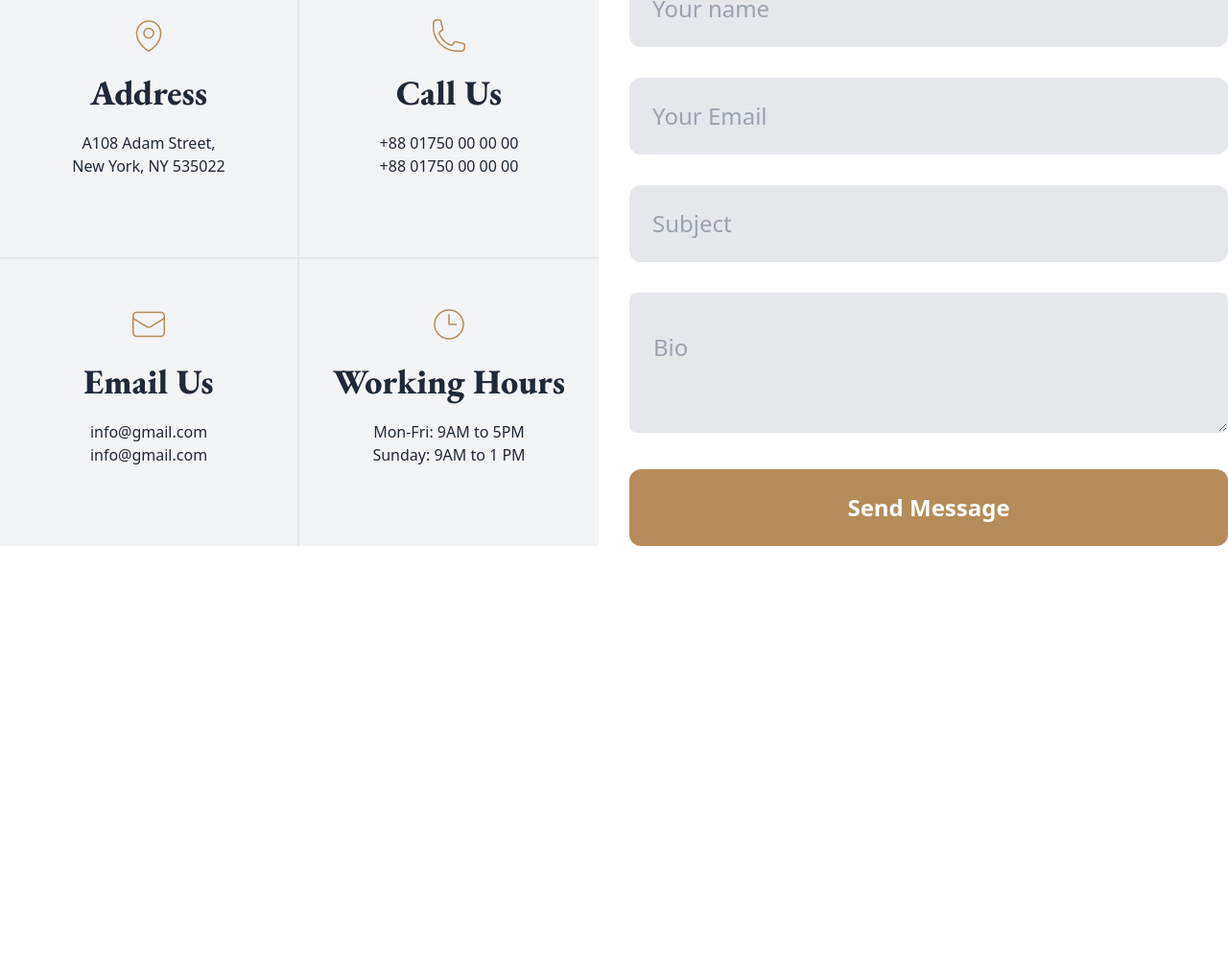
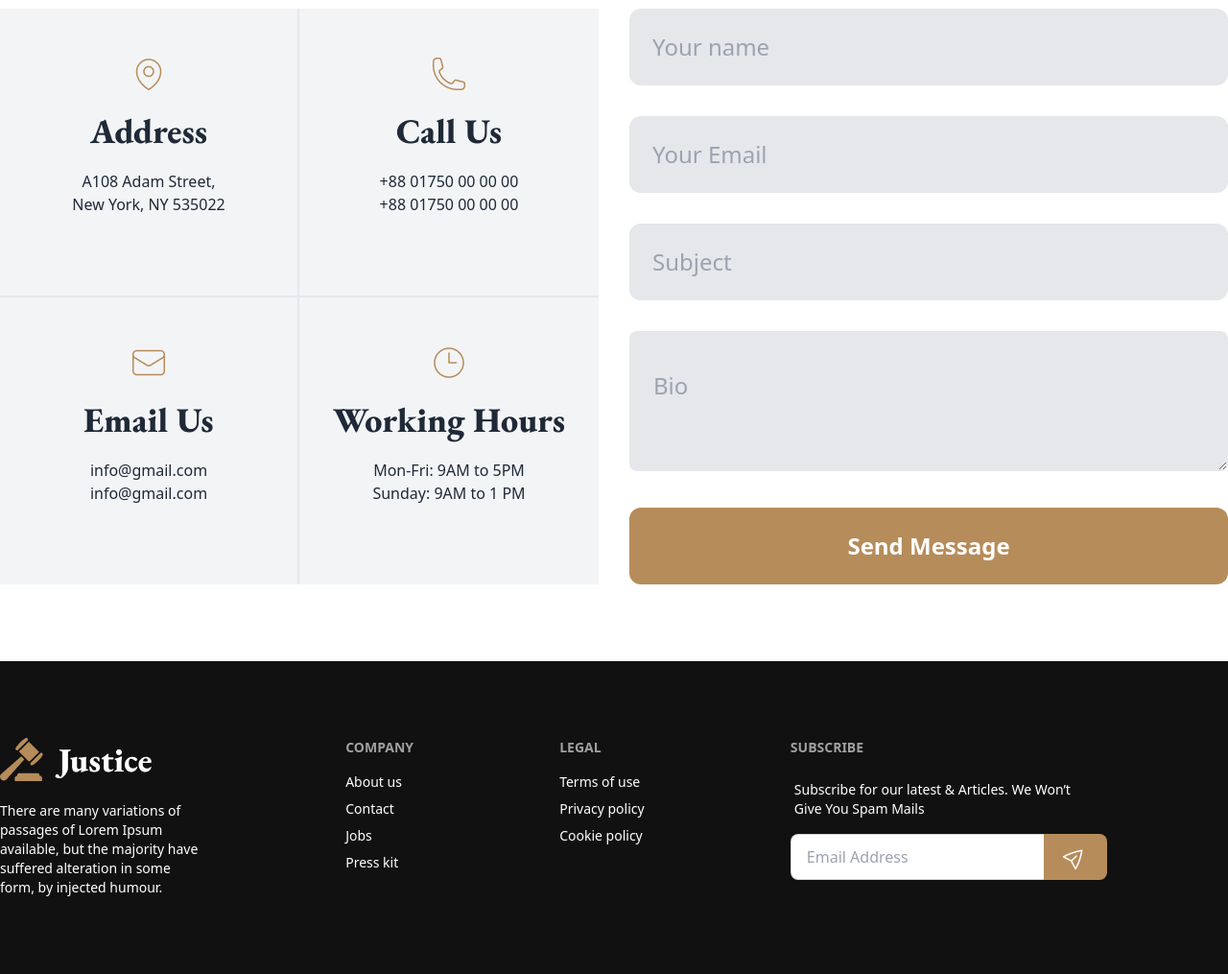
Before and after one commit to Asrafpavel/legal-solution-daisyui-practice, a plain HTML site: page index.html in a window 1280 px wide. Shown: the part 3795-4810 px from the top of the page at 96% size. Before the commit the page ends 4364 px from the top, so only its background shows below. Drawn offline with nearby package versions, Linux system fonts and the light colour scheme.

Commit message:
footer added

```diff
--- a/index.html
+++ b/index.html
@@ -224,7 +224,7 @@
             <p class="mt-5 lg:w-5/12 mx-auto">There are many variations of passages of Lorem Ipsum available, but the majority have suffered alteration in some form, by injected humour.</p>
           </div>
 
-          <div class="mt-10">
+          <div class="mt-20">
             <div class="flex flex-col lg:flex-row gap-8">
               <div class="grid grid-cols-1 md:grid-cols-2 flex-1 bg-gray-100">
                 <div class="py-12 text-center space-y-5 border-r-2 border-b-2 ">
@@ -271,7 +271,45 @@
          </section>
 
     </main>
-    <footer></footer>
+    <footer class=" mt-20 bg-[#111]">
+      <div class="footer py-20 container mx-auto text-white px-10 sm:px-0 ">
+        <nav>
+          <h6>
+            <img src="images/logo.png" alt="">
+            <p class="w-52 mt-5">There are many variations of passages of Lorem Ipsum available, but the majority have suffered alteration in some form, by injected humour.</p>
+          </h6>
+
+        </nav>
+        <nav>
+          <h6 class="footer-title">Company</h6>
+          <a class="link link-hover">About us</a>
+          <a class="link link-hover">Contact</a>
+          <a class="link link-hover">Jobs</a>
+          <a class="link link-hover">Press kit</a>
+        </nav>
+        <nav>
+          <h6 class="footer-title">Legal</h6>
+          <a class="link link-hover">Terms of use</a>
+          <a class="link link-hover">Privacy policy</a>
+          <a class="link link-hover">Cookie policy</a>
+        </nav>
+        <form>
+          <h6 class="footer-title text-white">Subscribe</h6>
+          <fieldset class="form-control w-80">
+            <label class="label">
+              <span class="label-text text-white mb-2">Subscribe for our latest & Articles. We Won’t Give You Spam Mails</span>
+            </label>
+            <div class="join">
+              <input
+                type="text"
+                placeholder="Email Address"
+                class="input input-bordered join-item" />
+              <button class="btn bg-btn-color rounded-lg border-none join-item"><img src="images/Frame.jpg" alt=""></button>
+            </div>
+          </fieldset>
+        </form>
+      </div>
+    </footer>
 
 </body>
 </html>
```
Also changed, not shown: images/Frame.jpg (added).
